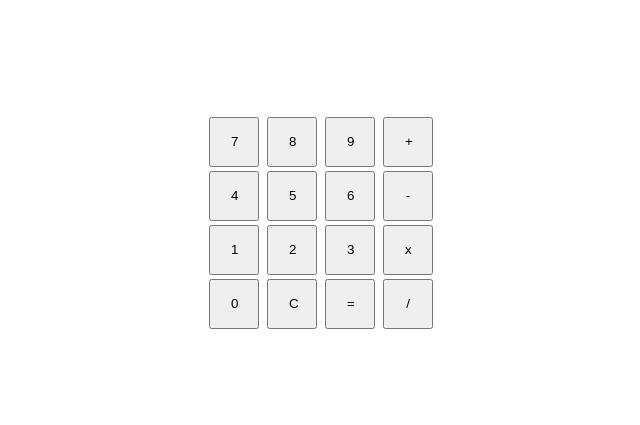
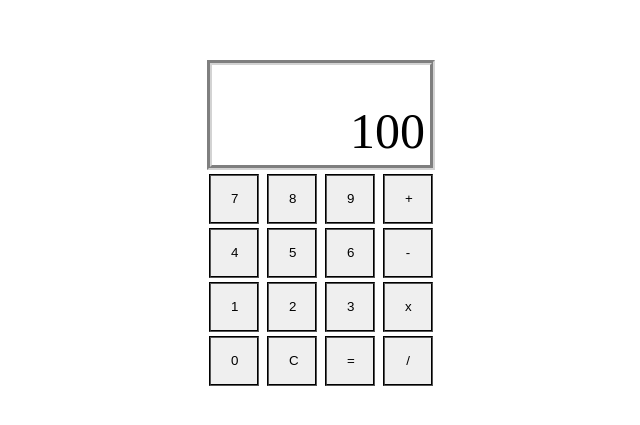
Before and after one commit to prologicz/odin-calculator, a plain HTML site: page index.html in a window 1280 px wide. Shown: the part 185-610 px from the top of the page, without its empty margins (319-959 px from the left). Drawn offline with Linux system fonts and the light colour scheme.

Commit message:
Add display and some button styling

```diff
--- a/index.html
+++ b/index.html
@@ -11,6 +11,9 @@
 <body>
 
 <div class = 'calculator-border'>
+    <div class="display">
+        <div class="result">100</div>
+    </div>
     <div class = 'third-row'>
         <button type='button' class = 'seven number-button'>7</button>
         <button type='button' class = 'eight number-button'>8</button>
--- a/styles.css
+++ b/styles.css
@@ -11,6 +11,7 @@ button {
     height: 50px;
     padding: 0px;
     line-height: 0px;
+    border-style: groove;
 
 }
 
@@ -24,7 +25,25 @@ button {
 
 }
 
+.display{
+    display: flex;
+    border: 5px lightgray;
+    border-style:groove;
+    height: 100px;
+    width: 218px;
+    margin: 2px;
+    align-items: flex-end;
+    justify-content: right;
+}
 
+.result{
+    font-size: 50px;
+    text-align: right;
+    padding: 5px;
+
+
+
+}
 
 .number-button, .clear-button, .equals-button, .add-button, .subtract-button, .multiply-button, .divide-button {
     padding: 20px;
```
